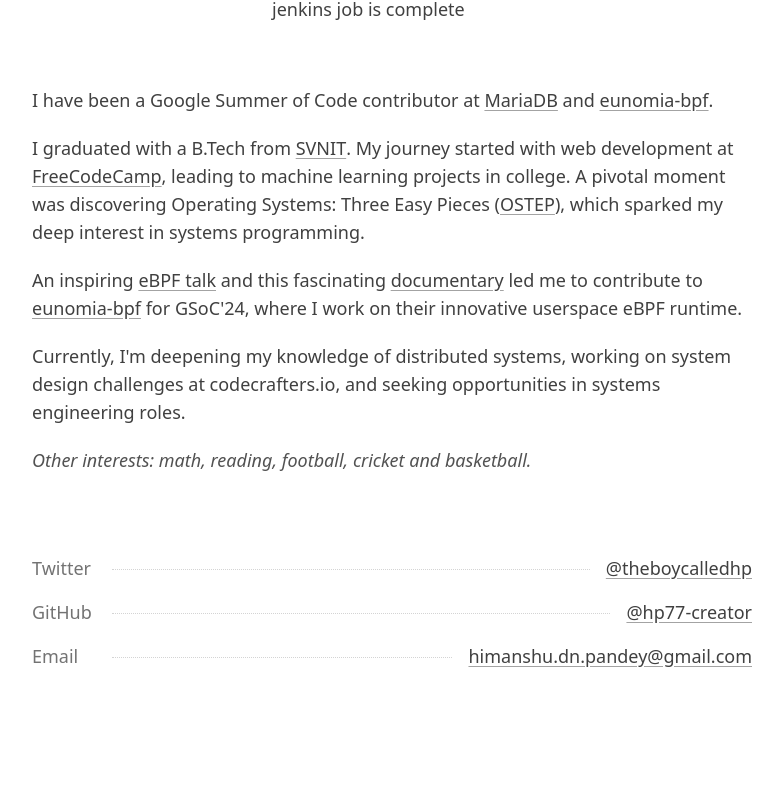
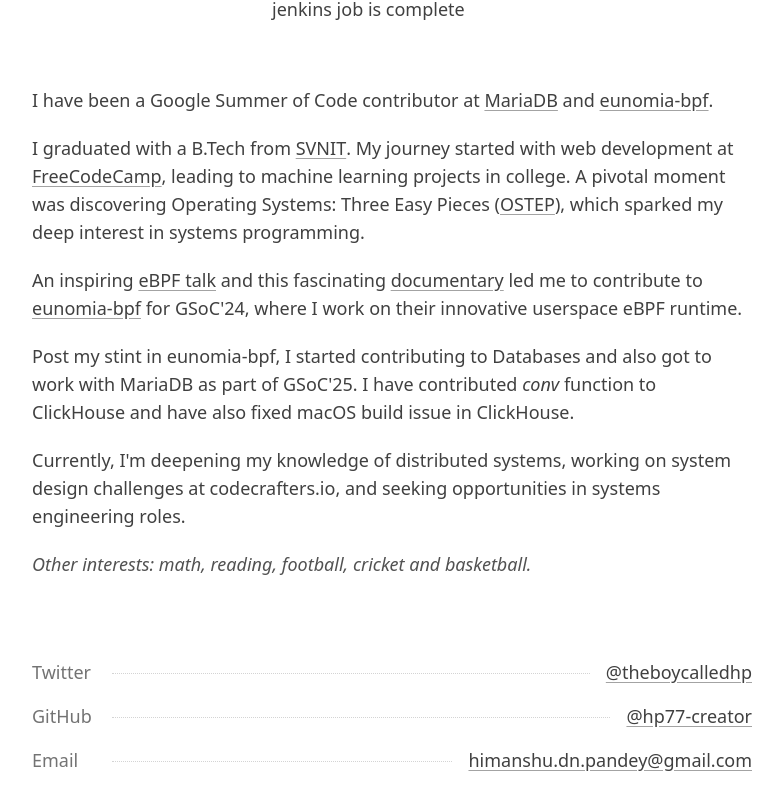
Before and after one commit to hp77-creator/hp77-creator.github.io, a SvelteKit app: page / in a window 1280 px wide. Shown: the part 781-1591 px from the top of the page, without its empty margins (248-1031 px from the left). Built offline with nearby package versions, Linux system fonts and the light colour scheme.

Commit message:
About | update GSoC'25 content

```diff
--- a/src/routes/+page.svelte
+++ b/src/routes/+page.svelte
@@ -101,6 +101,10 @@
       An inspiring <a class="link hover-effect" href="https://speakerdeck.com/madhavjivrajani/can-we-use-ebpf-to-debug-performance-of-the-go-scheduler">eBPF talk</a> and this fascinating <a class="link hover-effect" href="https://youtu.be/Wb_vD3XZYOA?si=taGvQCXNvSsoVGk0">documentary</a>
       led me to contribute to <a class="link hover-effect" href="https://eunomia.dev/">eunomia-bpf</a> for GSoC'24, where I work on their innovative userspace eBPF runtime.
     </p>
+    <p>
+     Post my stint in eunomia-bpf, I started contributing to Databases and also got to work with MariaDB as part of GSoC'25.
+     I have contributed <i>conv</i> function to ClickHouse and have also fixed macOS build issue in ClickHouse.
+    </p>
 
     <p>
       Currently, I'm deepening my knowledge of distributed systems, working on system design challenges at codecrafters.io, and seeking opportunities in systems engineering roles.
```
